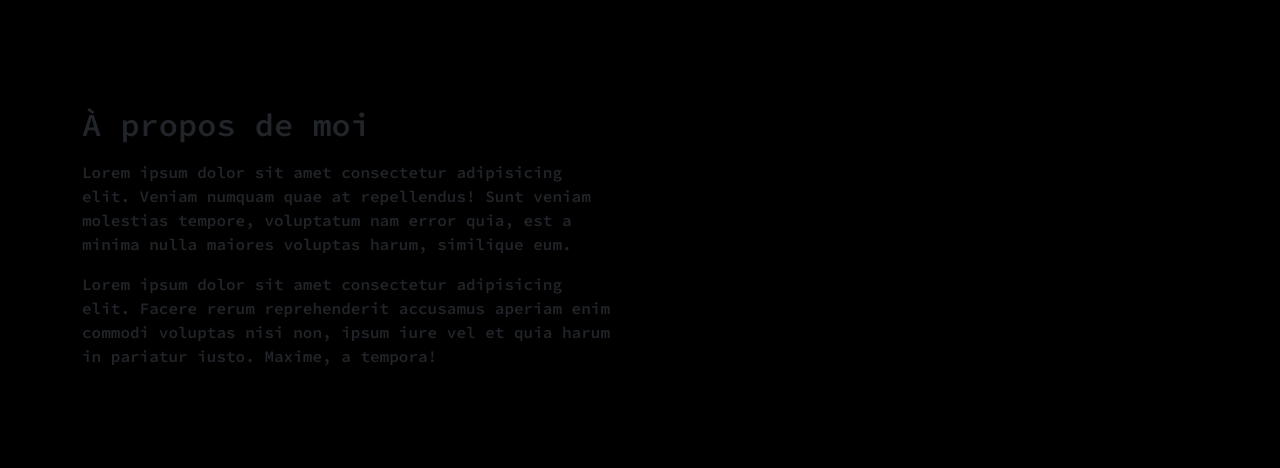
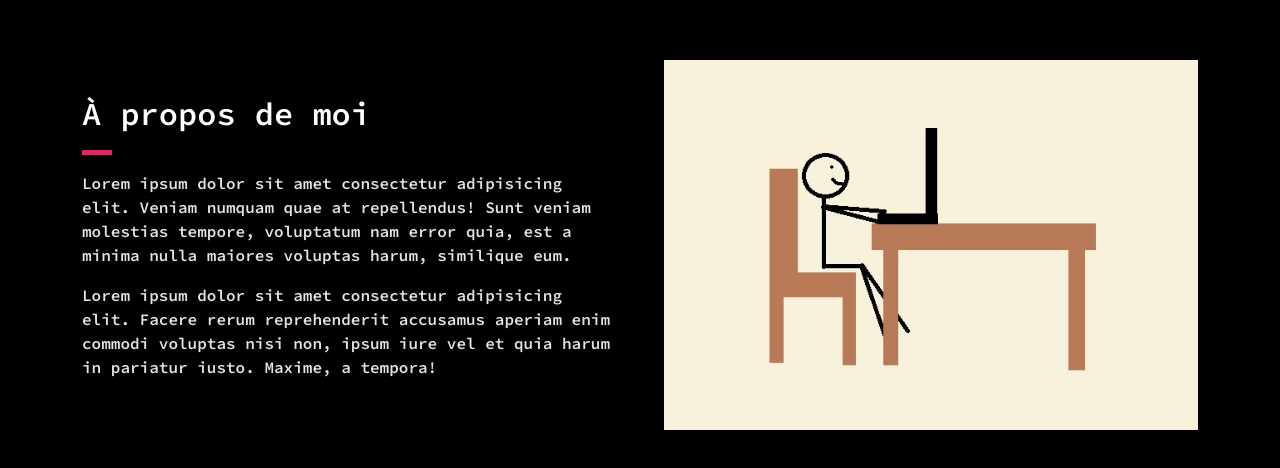
Before and after one commit to sbakhtipro/portfolio-mns, a plain HTML site: page index.html in a window 1280 px wide. Shown: the part 988-1456 px from the top of the page. Drawn offline with nearby package versions, Linux system fonts and the light colour scheme.

Commit message:
style ajout du style section about

```diff
--- a/custom.css
+++ b/custom.css
@@ -82,3 +82,20 @@ h1 {
     text-transform: uppercase;
     font-size: 1.1rem;
 }
+
+.decoration-line {
+    width: 30px;
+    border-bottom: 5px solid rgb(216, 43, 101);
+}
+
+.about {
+    color: rgb(229, 229, 229);
+}
+
+.about h2 {
+    color: white;
+}
+
+.about div img {
+    width: 100%;
+}
--- a/index.html
+++ b/index.html
@@ -81,7 +81,7 @@
                             <p>Lorem ipsum dolor sit amet consectetur adipisicing elit. Facere rerum reprehenderit accusamus aperiam enim commodi voluptas nisi non, ipsum iure vel et quia harum in pariatur iusto. Maxime, a tempora!</p>
                         </div>
                         <div class="col-6">
-                            <img src="img/moi3.JPG" alt=""> <!-- image de soi en train de travailler -->
+                            <img src="img/moi2.JPG" alt=""> <!-- image de soi en train de travailler -->
                         </div>
                     </div>
                 </div>
```
